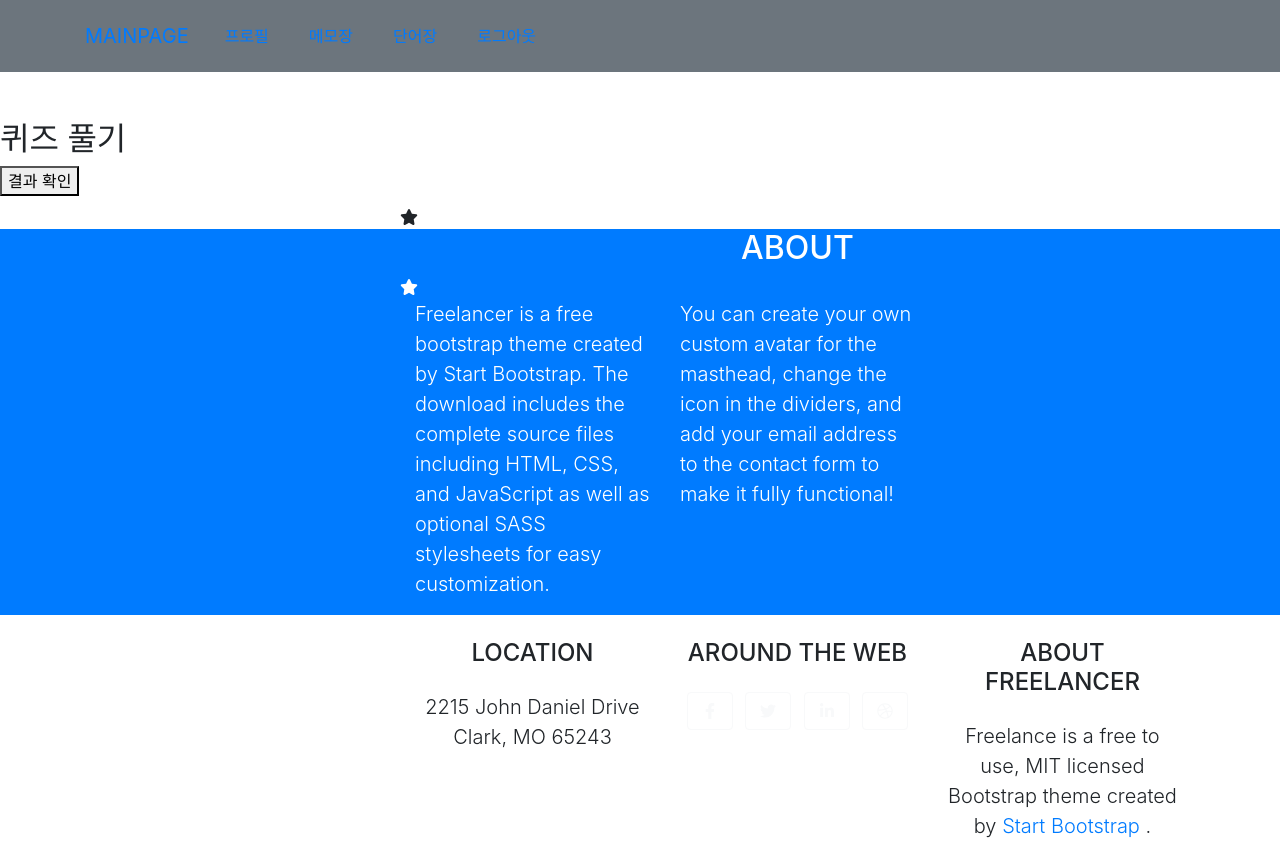
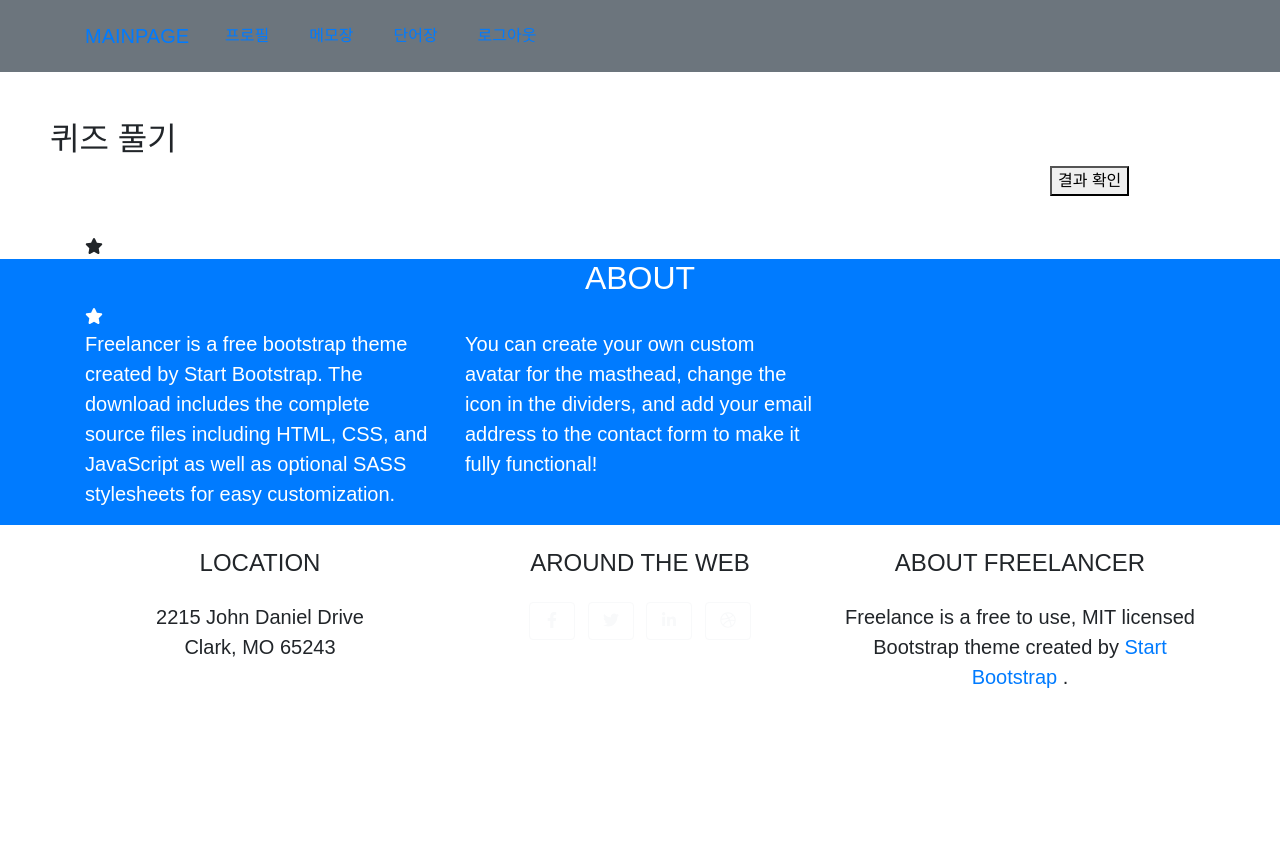
Before and after one commit to Moon-Jeonghyeon/LLM_Communism_project, a Django app: page /words/quiz/ in a window 1280 px wide. After the commit the page ends 688 px from the top, so only its background shows below. Run offline with Django 5.2, Linux system fonts and the light colour scheme; the visitor is signed in with stand-in values (Sample User, id 1); data that the repository does not hold is empty; some libraries are stand-ins or nearby versions.

Commit message:
템플리 수정

```diff
--- a/templates/base.html
+++ b/templates/base.html
@@ -23,12 +23,11 @@
         <link rel="preconnect" href="https://fonts.gstatic.com" crossorigin>
         <link href="https://fonts.googleapis.com/css2?family=Nerko+One&display=swap" rel="stylesheet">
         <style>
-         .ENG_FONT {
-            font-family: "Nerko One", cursive;
-            font-weight: 400;
-            font-style: normal;
-            unicode-range : U+0041-005A , U+0061-007A
-          }
+        * {
+        font-family: "Jua", sans-serif;
+        font-weight: 400;
+        font-style: normal;
+        }
         </style>
 
         {% block style %}
--- a/templates/voca_base.html
+++ b/templates/voca_base.html
@@ -6,10 +6,12 @@
 <style>
     .voca{
     background : #1abc9c;
+    font-size: 30px;
     }
 
     .voca01{
     background : #ccebe8;
+    font-size: 20px;
     }
 
     .box-container {
--- a/templates/words/filtered_vocab.html
+++ b/templates/words/filtered_vocab.html
@@ -48,6 +48,8 @@
             </select>
 
             <button type="submit" class="btn btn-primary">정렬</button>
+            <br>
+            <br>
         </form>
 
         <!-- 필터링된 단어 목록 -->
--- a/templates/words/quiz.html
+++ b/templates/words/quiz.html
@@ -1,25 +1,13 @@
-{% extends 'base_01.html' %}
-
-{% block head %}
-<style>
-    #text {
-        width: 400px;
-        height: 700px;
-        float: left;
-    }
-    #section {
-        width: 1100px;
-        float: left;
-      }
-
-</style>
-{% endblock %}
+{% extends 'voca_base.html' %}
 
 {% block base_content %}
+<div class="ma">
     <h2>퀴즈 풀기</h2>
+</div>
+<div class="box-container">
+    <div class="ma">
         <form method="POST" action="{% url 'words:quiz_results' %}">
             {% csrf_token %}
-            <div id="section">
             {% for word in words %}
                 <label>{{ word.definition|linebreaksbr }}</label>
                 <br>
@@ -29,8 +17,9 @@
                 <br>
             {% endfor %}
     </div>
-            <div id="text">
+    <div>
         <button type="submit">결과 확인</button>
     </div>
     </form>
+</div>
 {% endblock %}
```
Also changed, not shown: templates/words/category.html (+15 -5 lines), templates/words/learn_words.html (+18 -4 lines), templates/words/quiz_results.html (+13 -23 lines), templates/words/vocabulary.html (+12 -7 lines). Lines whose indentation alone changed are shown as unchanged.
